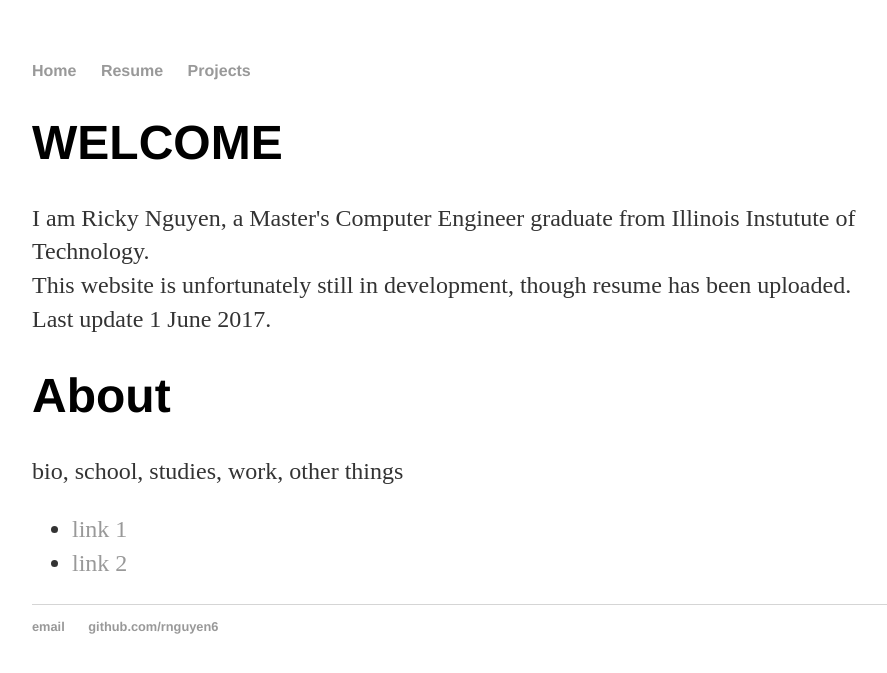
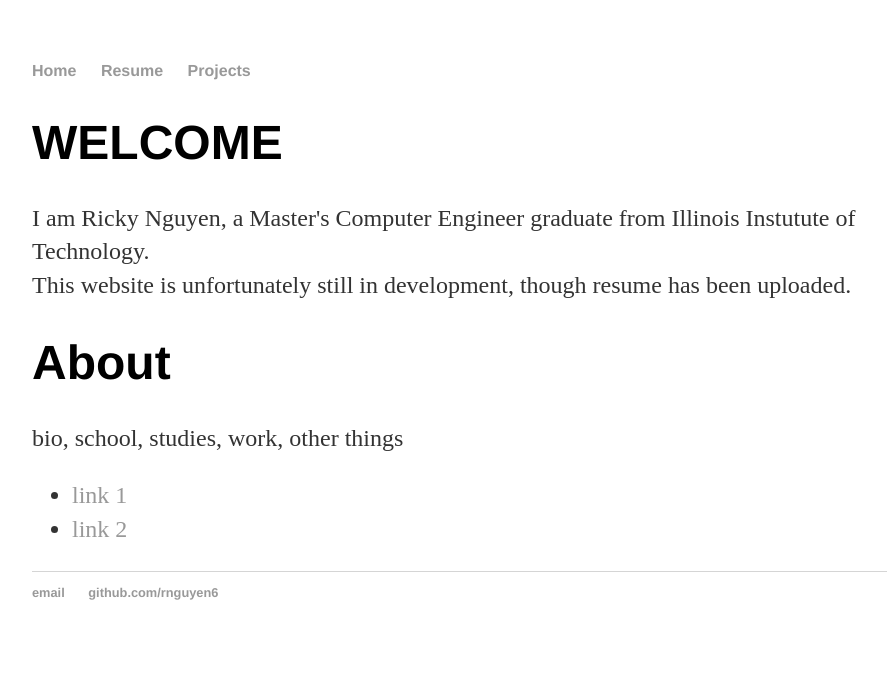
Before and after one commit to rnguyen6/rnguyen6.github.io, a Jekyll site: the page built from index.html, in a window 1280 px wide. Shown: the top 673 px of the page, without its empty margins (160-1047 px from the left). Built offline with Jekyll 4.4.1, drawn with Linux system fonts in a browser that asks for light colours.

Commit message:
Update index.html

```diff
--- a/index.html
+++ b/index.html
@@ -8,7 +8,6 @@ title: Ricky Nguyen | Computer Engineer
 	<p>
 		I am Ricky Nguyen, a Master's Computer Engineer graduate from Illinois Instutute of Technology.<br>
 		This website is unfortunately still in development, though resume has been uploaded.<br>
-		Last update 1 June 2017.<br>
 	</p>
 
 	<h1>About</h1>
```
